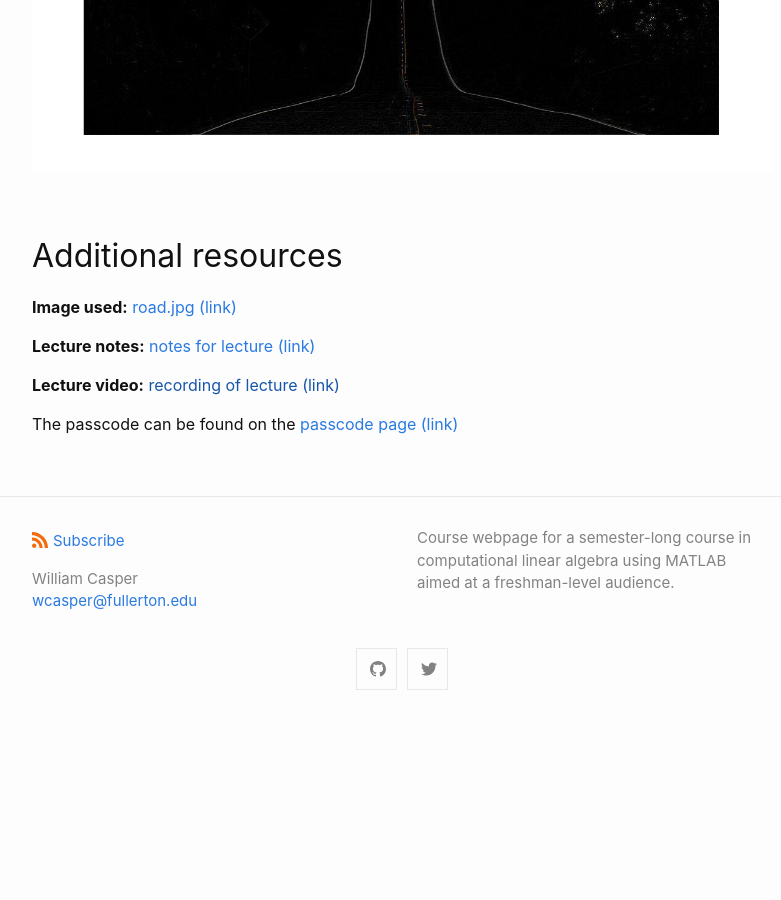
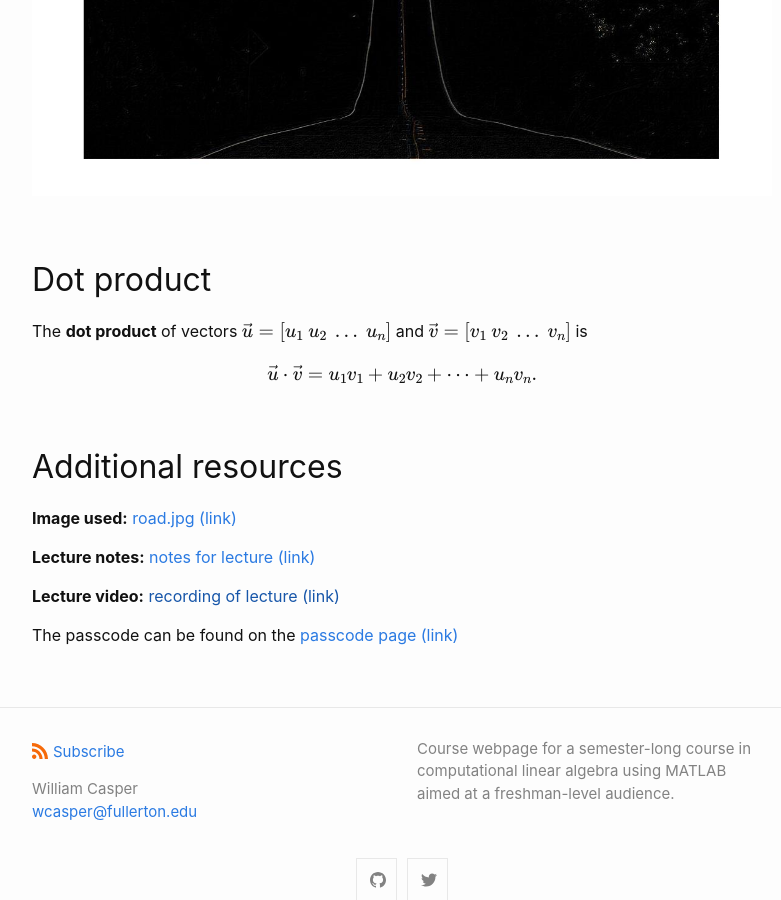
Before and after one commit to wcasper/math107spring2021, a Jekyll site: the page built from _posts/2021-03-01-Week-6-Lecture-10.md, in a window 1280 px wide and 900 px high, scrolled down 3783 px. Shown: the whole window, without its empty margins (238-1019 px from the left). Built offline with Jekyll 4.4.1, drawn with Linux system fonts in a browser that asks for light colours; before the commit the page ends 4508 px from its top, so only the background shows below that.

Commit message:
added to lecture

```diff
--- a/_posts/2021-03-01-Week-6-Lecture-10.md
+++ b/_posts/2021-03-01-Week-6-Lecture-10.md
@@ -8,6 +8,7 @@ Notes and highlights from lecture
 
 * Practice for midterm exam
 * Edge detection
+* Dot product
 
 ## Reading assignments
 
@@ -72,6 +73,12 @@ title("Combined x and y Pixel Differences")
 
 ![pixel differences for whole image](/math107spring2021/extras/img/pixel_diff_whole.jpg)
 
+## Dot product
+
+The **dot product** of vectors $$\vec u = [u_1\ u_2\ \dots\ u_n]$$ and $$\vec v = [v_1\ v_2\ \dots\ v_n]$$ is
+
+$$\vec u\cdot\vec v = u_1v_1 + u_2v_2 + \dots + u_nv_n.$$
+
 ## Additional resources
 
 **Image used:** <a target="_parent" href="https://wcasper.github.io/math107spring2021/extras/img/road.jpg">road.jpg (link)</a>
```
